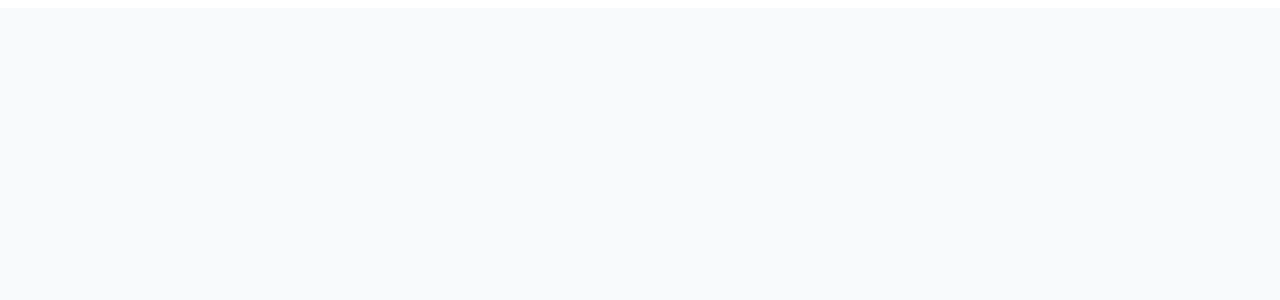
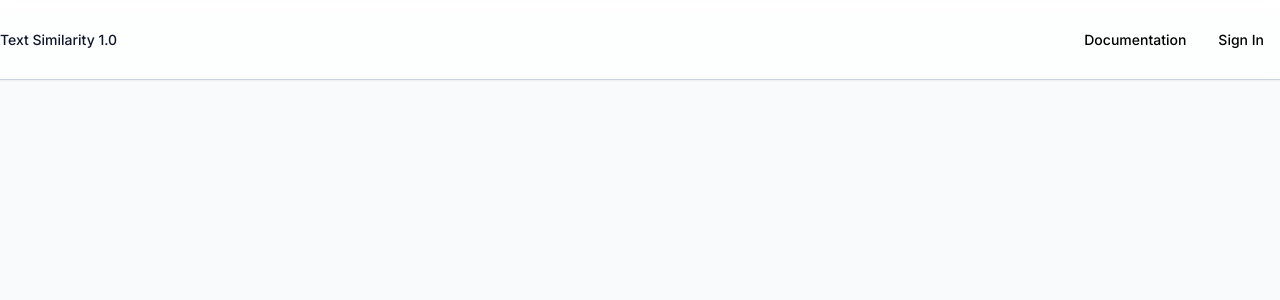
Before and after one commit to diabeatz96/similarity, a Next.js app: page / in a window 1280 px wide. Shown: the top 300 px of the page. Built offline with nearby package versions, Linux system fonts and the light colour scheme; no server answers.

Commit message:
Page loads without Theme Toggle and without Toast

```diff
--- a/src/app/layout.tsx
+++ b/src/app/layout.tsx
@@ -2,7 +2,7 @@ import '@/styles/globals.css'
 import { Inter } from 'next/font/google'
 import { cn } from '@/lib/utils'
 import Providers from '@/components/Providers'
-
+import NavBar from '@/components/ui/NavBar'
 
 const inter = Inter({subsets: ['latin']})
 
@@ -15,9 +15,11 @@ export default function RootLayout({
     <html lang="en" className={cn(
       'bg-white text-slate-900, antialiased', inter.className
     )}>
-      <body className='min-h-screen bg-slate-50 dark:bg-sla-900 antialiased'>
+      <body className='min-h-screen bg-slate-50 dark:bg-slate-900 antialiased'>
         <Providers>
         {children}
+        {/* @ts-expect-error Server Component */}
+        <NavBar/>
         </Providers>
 
 
--- a/src/components/ui/Button.tsx
+++ b/src/components/ui/Button.tsx
@@ -3,19 +3,19 @@ import {VariantProps, cva} from 'class-variance-authority'
 import { cn } from '@/lib/utils'
 import { Loader2 }  from 'lucide-react'
 
-export const buttonVariants = cva('active:scale-95 inline-flex items-center justify-center rounded-md text-sm font-mediym transition-color focus:outline-none focus:ring-2 focus:ring-slate-400 focus:ring-offset-2 disabled:opacity-50 dark:focus:ring-slate-400 disable:pointer-events-none dark:focus:ring-offset-slate-900',
+export const buttonVariants = cva('active:scale-95 inline-flex items-center justify-center rounded-md text-sm font-medium transition-color focus:outline-none focus:ring-2 focus:ring-slate-400 focus:ring-offset-2 disabled:opacity-50 dark:focus:ring-slate-400 disable:pointer-events-none dark:focus:ring-offset-slate-900',
     {
        variants: {
         variant: {
             default: 'bg-slate-900 text-white hover:bg-slate-800 dark:bg-slate-200 dark:text-slate-900 dark:hover:bg-slate-100',
             outline: 'bg-slate-900 text-white hover:bg-slate-900 dark:bg-slate-200 dark:text-slate-900 dark:hover:bg-slate-100 border border-slate-200 hover:bg-slate-100 dark:border-slate-700',
             ghost: 'bg-transparent hover:bg-slate-100 dark:hover:bg-slate-800 dark:text-slate-400 data-[state = open]: bg-transparent dark:data-[state=open]:bg-transparent',
-            link: 'bg=transparent dark:bg-transparent underline-offset-4 hover:underline text-slate-900 dark:text-slate-100 hover:bg-transparent dark:hover:bg-transparent'
+            link: 'bg-transparent dark:bg-transparent underline-offset-4 hover:underline text-slate-900 dark:text-slate-100 hover:bg-transparent dark:hover:bg-transparent'
         },
         size: {
-            default: 'h-10 py-2 px-4',
-            sm: 'h-9 px-2 rounded-md',
-            lg: 'h-11 px-8 rounded-md'
+            default: 'h-10 p-4',
+            sm: 'h-9 p-4 rounded-md',
+            lg: 'h-11 p-4 rounded-md'
         },
         defaultVariants: {
             variant: 'default',
--- a/src/components/ui/NavBar.tsx
+++ b/src/components/ui/NavBar.tsx
@@ -3,12 +3,10 @@ import Link from 'next/link';
 import { FC } from 'react'
 import { buttonVariants } from '@/ui/Button';
 import SignInButton from '@/ui/SignInButton';
+import SignOutButton from '@/ui/SignOutButton';
 
-interface NavBarProps {
 
-}
-
-const NavBar = async ({}) => {
+const NavBar = async () => {
     const session = await getServerSession();
 
   return <div className='fixed backdrop-blur-sm bg-white/75 dark:bg-slate-900 z-50 top-0 left-0 right-0 h-20 border-b border-slate-300 dark:border-slate-700 shadow-sm flex items-center justify-between'>
@@ -18,11 +16,11 @@ const NavBar = async ({}) => {
             </Link>
 
             <div className='md:hidden'>
-                <ThemeToggle/>
+                {/* <ThemeToggle/> */}
             </div>
 
             <div className = "hidden md:flex gap-4">
-                <ThemeToggle />
+                {/* <ThemeToggle /> */}
                 <Link href='/documentation' className={buttonVariants({variant: 'ghost'})}>
                     Documentation
                  </Link>
--- a/src/components/ui/SignInButton.tsx
+++ b/src/components/ui/SignInButton.tsx
@@ -18,15 +18,15 @@ const SignInButton: FC<SignInButtonProps> = ({}) => {
         try {
             await signIn('google')
         } catch (error) {
-            toast({
-                title: 'Error signing in',
-                message: 'Please try again later',
-                type: 'error',
-            })
+            // toast({
+            //     title: 'Error signing in',
+            //     message: 'Please try again later',
+            //     type: 'error',
+            // })
         }
     }
 
-    return <Button onClick={signInWithGoogle} isLoading = {isLoading}></Button>
+    return <Button size = "sm" onClick={signInWithGoogle} isLoading = {isLoading}> Sign In </Button>
 }
 
 export default SignInButton
--- a/src/components/ui/SignOutButton.tsx
+++ b/src/components/ui/SignOutButton.tsx
@@ -0,0 +1,32 @@
+"use client"
+
+import { FC, useState } from 'react'
+import Button from './Button';
+import {signOut } from 'next-auth/react';
+
+interface SignOutButtonProps {
+
+}
+
+const SignOutButton: FC<SignOutButtonProps> = ({}) => {
+    const [isLoading, setIsLoading] = useState<boolean>(false);
+
+
+    const signUserOut = async() => {
+        setIsLoading(true)
+
+        try {
+            await signOut()
+        } catch (error) {
+            // toast({
+            //     title: 'Error signing out',
+            //     message: 'Please try again later',
+            //     type: 'error',
+            // })
+        }
+    }
+
+    return <Button size = "sm" onClick={signUserOut} isLoading = {isLoading}> Sign Out</Button>
+}
+
+export default SignOutButton
```
